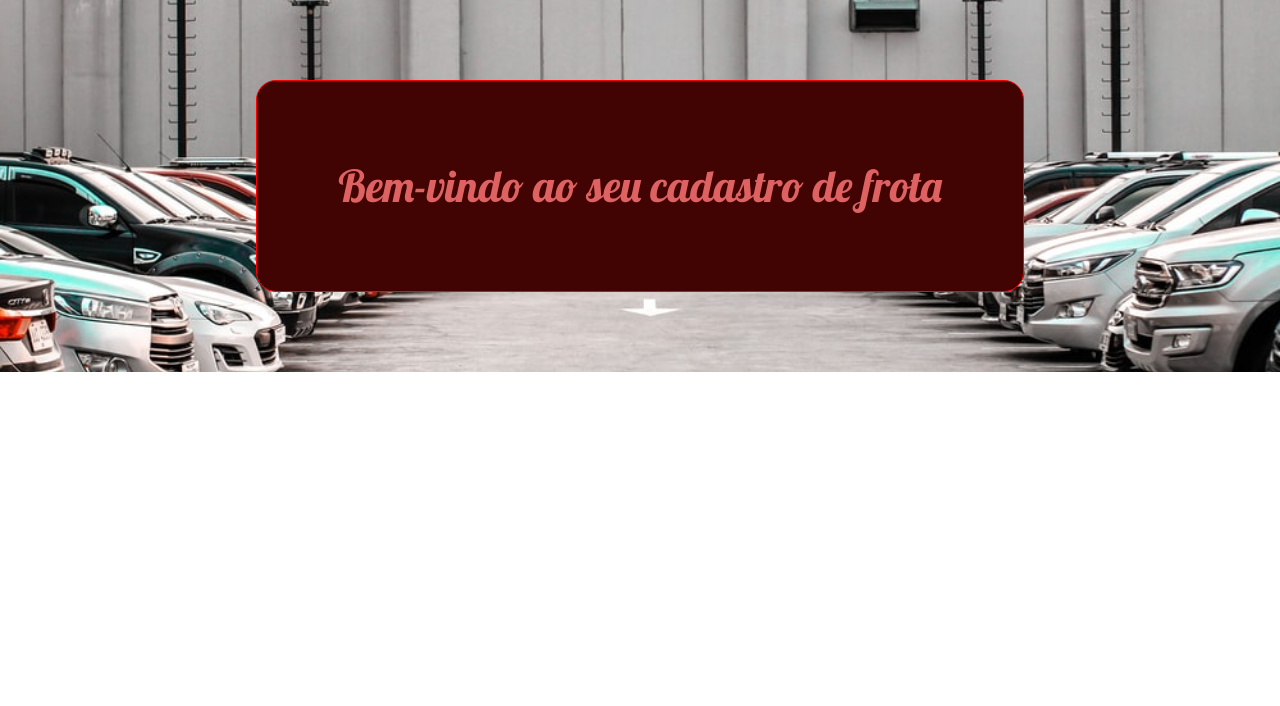
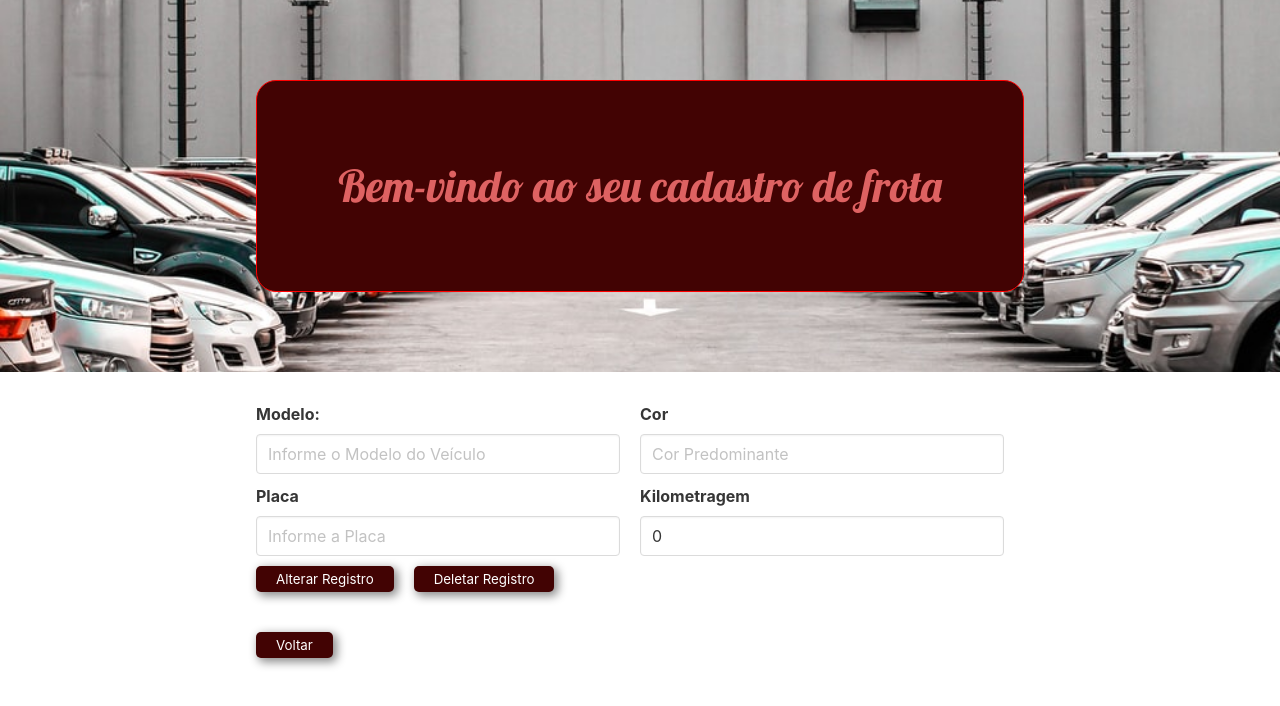
Before and after one commit to rogcolaco/frontend-angular-cars, an Angular app: page /frontend-angular-cars/selected/1 in a window 1280 px wide. Before the commit this address led to /. Shown: the top 706 px of the page. Built offline with nearby package versions, Linux system fonts and the light colour scheme; no server answers.

Commit message:
alteracao de rotas

```diff
--- a/angular.json
+++ b/angular.json
@@ -120,6 +120,10 @@
               "devServerTarget": "cars-project:serve:production"
             }
           }
+        },
+        "deploy": {
+          "builder": "angular-cli-ghpages:deploy",
+          "options": {}
         }
       }
     }
--- a/package.json
+++ b/package.json
@@ -5,6 +5,7 @@
     "ng": "ng",
     "start": "ng serve",
     "build": "ng build",
+    "deploy": "ng deploy --base-href=/frontend-angular-cars/",
     "test": "ng test",
     "lint": "ng lint",
     "e2e": "ng e2e"
@@ -30,6 +31,7 @@
     "@angular/compiler-cli": "~11.2.7",
     "@types/jasmine": "~3.6.0",
     "@types/node": "^12.11.1",
+    "angular-cli-ghpages": "^1.0.0-rc.2",
     "codelyzer": "^6.0.0",
     "jasmine-core": "~3.6.0",
     "jasmine-spec-reporter": "~5.0.0",
--- a/src/app/app-routing.module.ts
+++ b/src/app/app-routing.module.ts
@@ -4,9 +4,9 @@ import { CardCarComponent } from './card-car/card-car.component';
 import { FormComponent } from './form/form.component';
 
 const routes: Routes = [
-  { path: 'cadastro', component: FormComponent},
+  { path: 'frontend-angular-cars/cadastro', component: FormComponent},
   { path: '', component: CardCarComponent},
-  { path: 'selected/:id', component: FormComponent}
+  { path: 'frontend-angular-cars/selected/:id', component: FormComponent}
 ];
 
 @NgModule({
--- a/src/app/card-car/card-car.component.html
+++ b/src/app/card-car/card-car.component.html
@@ -22,6 +22,6 @@
           </div>
         </div>
       </div>
-      <button><a routerLink="/cadastro">Cadastrar Registro</a></button>
+      <button><a routerLink="/frontend-angular-cars/cadastro">Cadastrar Registro</a></button>
     </div>
   </div>
--- a/src/app/card-car/card-car.component.ts
+++ b/src/app/card-car/card-car.component.ts
@@ -18,7 +18,7 @@ export class CardCarComponent implements OnInit {
   }
 
   selectCar(car: Car): void{
-    location.assign('/selected/' + car._id);
+    location.assign('/frontend-angular-cars/selected/' + car._id);
   }
 
   constructor(
--- a/src/app/form/form.component.html
+++ b/src/app/form/form.component.html
@@ -29,12 +29,12 @@
           </div>
         </div>
 
-        <div class="buttons" *ngIf="router.url === '/cadastro'">
+        <div class="buttons" *ngIf="router.url === '/frontend-angular-cars/cadastro'">
           <button (click)="newCar()">Cadastrar</button>
           <button><a routerLink="">Voltar</a></button>
         </div>
 
-        <div class="buttons" *ngIf="router.url !== '/cadastro'">
+        <div class="buttons" *ngIf="router.url !== '/frontend-angular-cars/cadastro'">
           <button (click)="updateCar()">Alterar Registro</button>
           <button (click)="deleteCar()">Deletar Registro</button>
           <button><a routerLink="">Voltar</a></button>
--- a/src/app/form/form.component.ts
+++ b/src/app/form/form.component.ts
@@ -25,7 +25,7 @@ export class FormComponent implements OnInit {
     if (this.checkForm()){
       this.carService.addCar(this.carForm.value).subscribe( res => {
         res.ok ? alert ('Veículo Cadastrado com Sucesso.') : alert ('Falha ao Acessar Banco de Dados.');
-        location.assign('/');
+        location.assign('/frontend-angular-cars/');
       });
     }
   }
@@ -34,7 +34,7 @@ export class FormComponent implements OnInit {
     if (this.checkForm()){
       this.carService.update(this.carForm.value, this.selectedCarById._id).subscribe( res => {
         res.ok ? alert ('Registro Alterado com Sucesso') : alert('Falha ao Alterar Registro');
-        location.assign('/');
+        location.assign('/frontend-angular-cars/');
       });
     }
   }
@@ -42,7 +42,7 @@ export class FormComponent implements OnInit {
   deleteCar(): void{
     this.carService.delete(this.selectedCarById._id).subscribe( res => {
       res.ok ? alert('Registro Deletado com Sucesso') : alert('Falha ao Apagar Registro');
-      location.assign('/');
+      location.assign('/frontend-angular-cars/');
     });
   }
 
@@ -83,7 +83,7 @@ export class FormComponent implements OnInit {
 
   ngOnInit(): void {
     this.initForm();
-    if (this.router.url !== '/cadastro'){
+    if (this.router.url !== '/frontend-angular-cars/cadastro'){
       this.getId();
     }
   }
```
Also changed, not shown: 1 other file (tests, documents, lock files or other folders).
